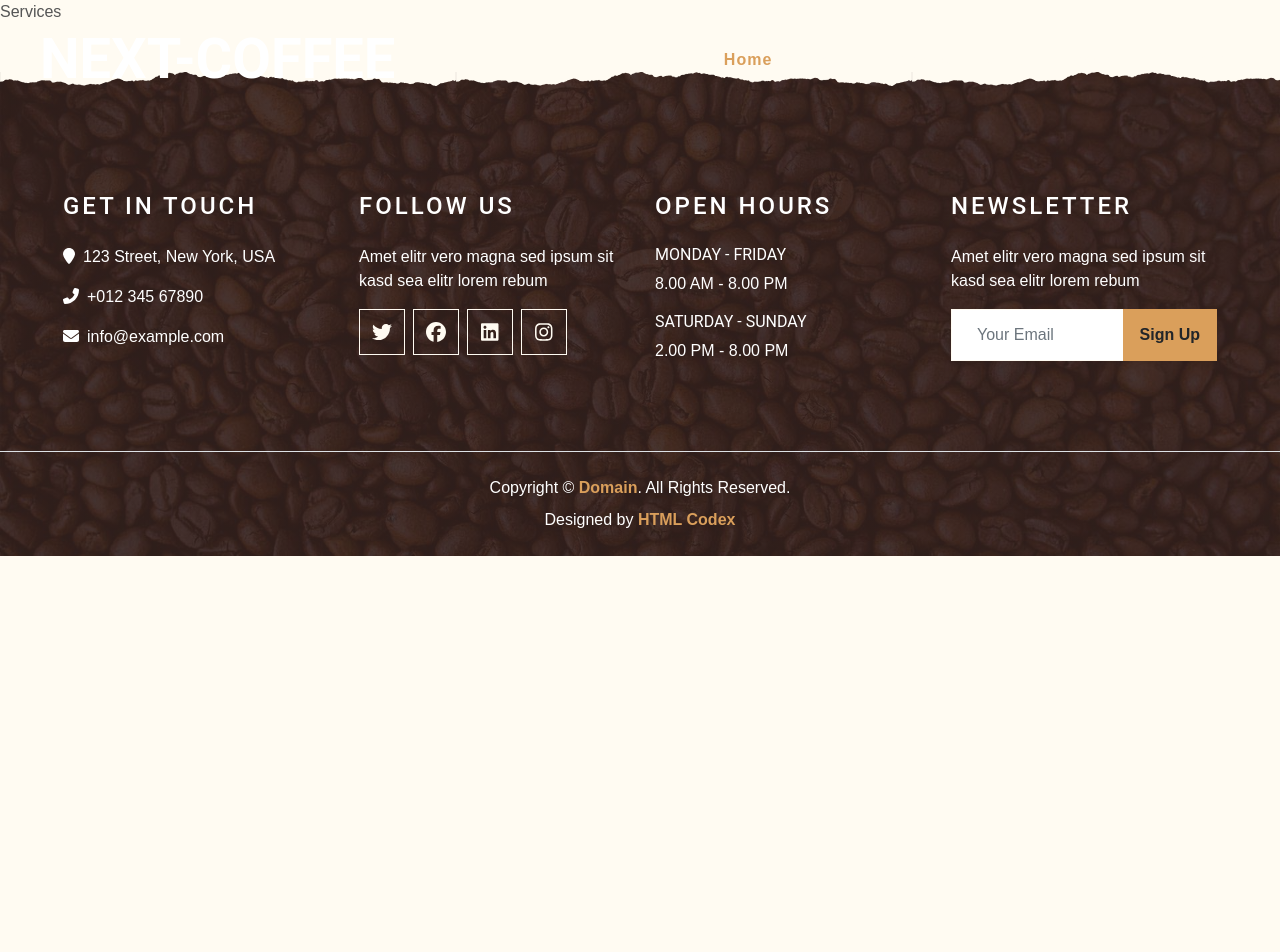
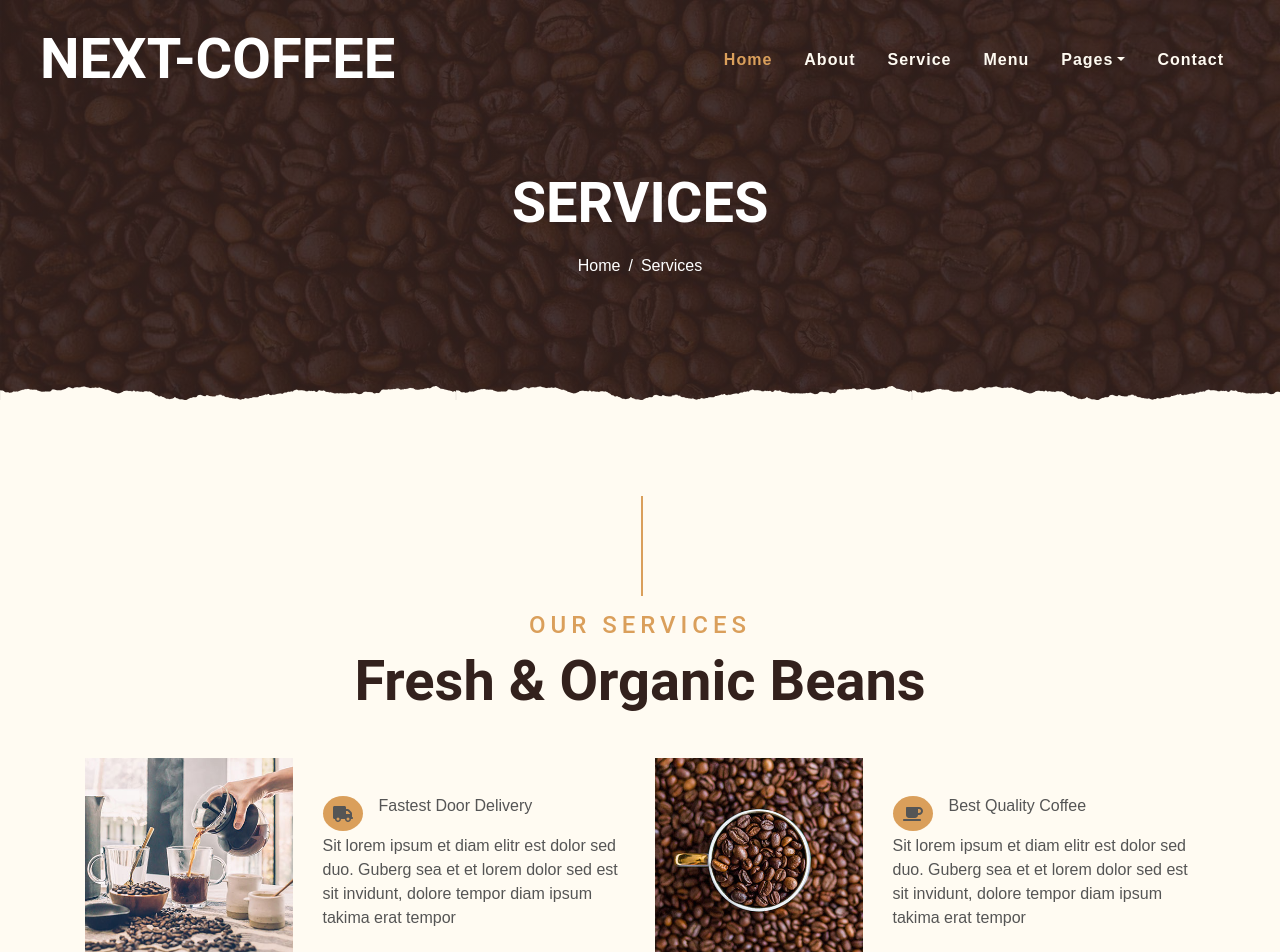
Before and after one commit to mohammadfaramarzi1/minimal-coffee-next, a Next.js app: page /services in a window 1280 px wide. Shown: the top 952 px of the page. Before the commit the page ends 800 px from the top, so only its background shows below. Built offline with nearby package versions, Linux system fonts and the light colour scheme; data requests are answered from the project's data file.

Commit message:
feat: Services page template

```diff
--- a/components/templates/ServicesDetails/ServicesDetails.js
+++ b/components/templates/ServicesDetails/ServicesDetails.js
@@ -1,9 +1,27 @@
-import React from 'react'
+import React from "react";
+import ServiceItem from "@/components/modules/ServiceItem/ServiceItem";
 
-function ServicesDetails() {
+function ServicesDetails({ services }) {
   return (
-    <div>ServicesDetails</div>
-  )
+    <div className="container-fluid pt-5">
+      <div className="container">
+        <div className="section-title">
+          <h4
+            className="text-primary text-uppercase"
+            style={{ letterSpacing: "5px" }}
+          >
+            Our Services
+          </h4>
+          <h1 className="display-4">Fresh &amp; Organic Beans</h1>
+        </div>
+        <div className="row">
+          {services.map((service) => (
+            <ServiceItem key={service.id} {...service} />
+          ))}
+        </div>
+      </div>
+    </div>
+  );
 }
 
-export default ServicesDetails
+export default ServicesDetails;
--- a/pages/services/index.js
+++ b/pages/services/index.js
@@ -1,7 +1,28 @@
+import Header from "@/components/modules/Header/Header";
 import React from "react";
+import AllServices from "@/components/templates/Index/Services";
+import ServicesDetails from "@/components/templates/ServicesDetails/ServicesDetails";
 
-function Services() {
-  return <div>Services</div>;
+function Services({ data }) {
+  return (
+    <>
+      <Header route="Services" />
+      <ServicesDetails services={data.services} />
+    </>
+  );
+}
+
+export async function getStaticProps() {
+  const res = await fetch("http://localhost:4000/services");
+  const services = await res.json();
+
+  return {
+    props: {
+      data: {
+        services,
+      },
+    },
+  };
 }
 
 export default Services;
```
